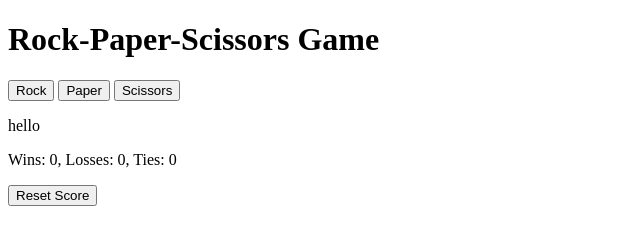
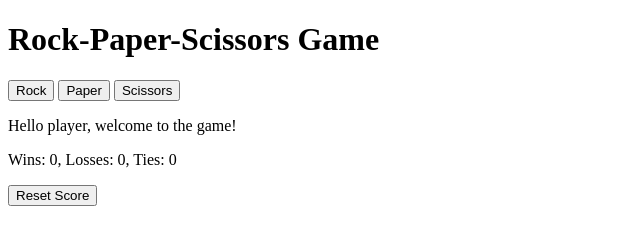
Before and after one commit to biswarup-naha/Rock-Paper-Scissors-Game-, a plain HTML site: page index.html in a window 1280 px wide. Shown: the whole page, without its empty margins (0-640 px from the left). Drawn offline with Linux system fonts and the light colour scheme.

Commit message:
greetings added

```diff
--- a/index.html
+++ b/index.html
@@ -16,7 +16,7 @@
 
         <button onclick="playGame('scissors')">Scissors</button>
 
-        <p class="js-moves">hello</p>
+        <p class="js-moves">Hello player, welcome to the game!</p>
 
         <p class="js-score">Wins: 0, Losses: 0, Ties: 0</p>
 
```
